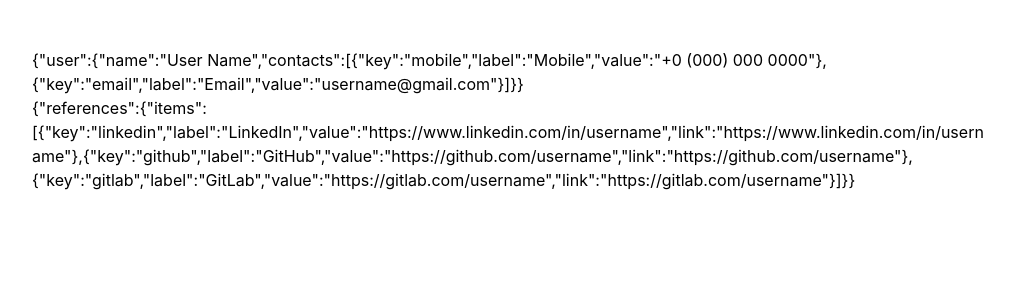
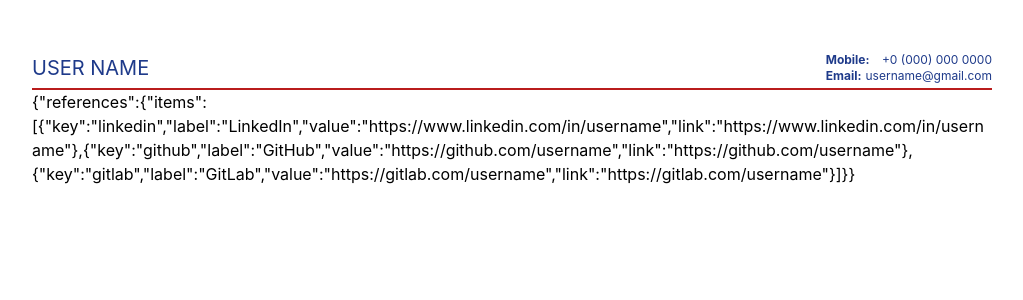
Before and after one commit to louvrecly/cv-generator-next, a Next.js app: page / in a window 1280 px wide. Shown: the top 300 px of the page, without its empty margins (128-1151 px from the left). Built offline with nearby package versions, Linux system fonts and the light colour scheme.

Commit message:
Import UserInfoBar to home page

```diff
--- a/pages/index.js
+++ b/pages/index.js
@@ -1,4 +1,5 @@
 import useSWR from 'swr'
+import UserInfoBar from 'components/UserInfoBar'
 
 const fetcher = (...args) => fetch(...args).then(res => res.json())
 
@@ -14,7 +15,7 @@
             ? <p>Failed to Load Data</p>
             : !userRes.data
             ? <p>Loading...</p>
-            : JSON.stringify(userRes.data)
+            : <UserInfoBar user={userRes.data.user} />
         }
       </div>
 
```
